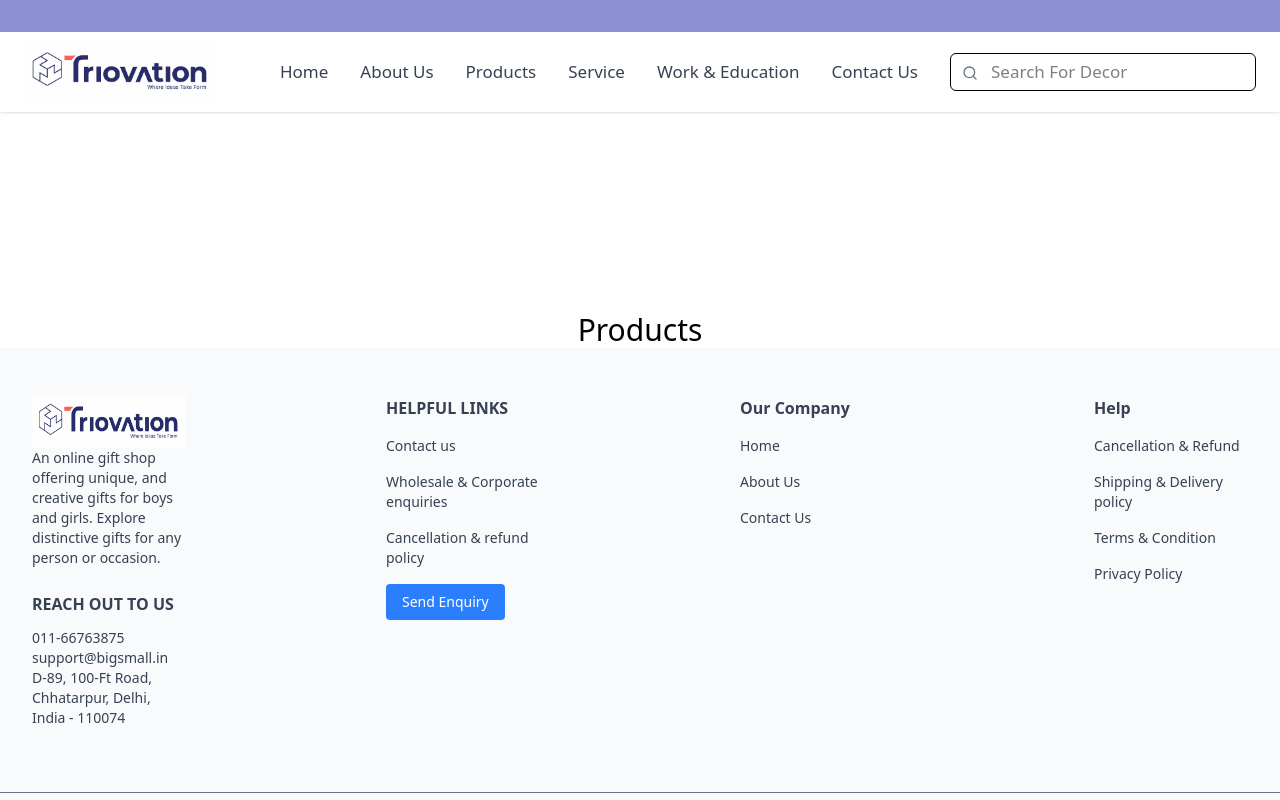
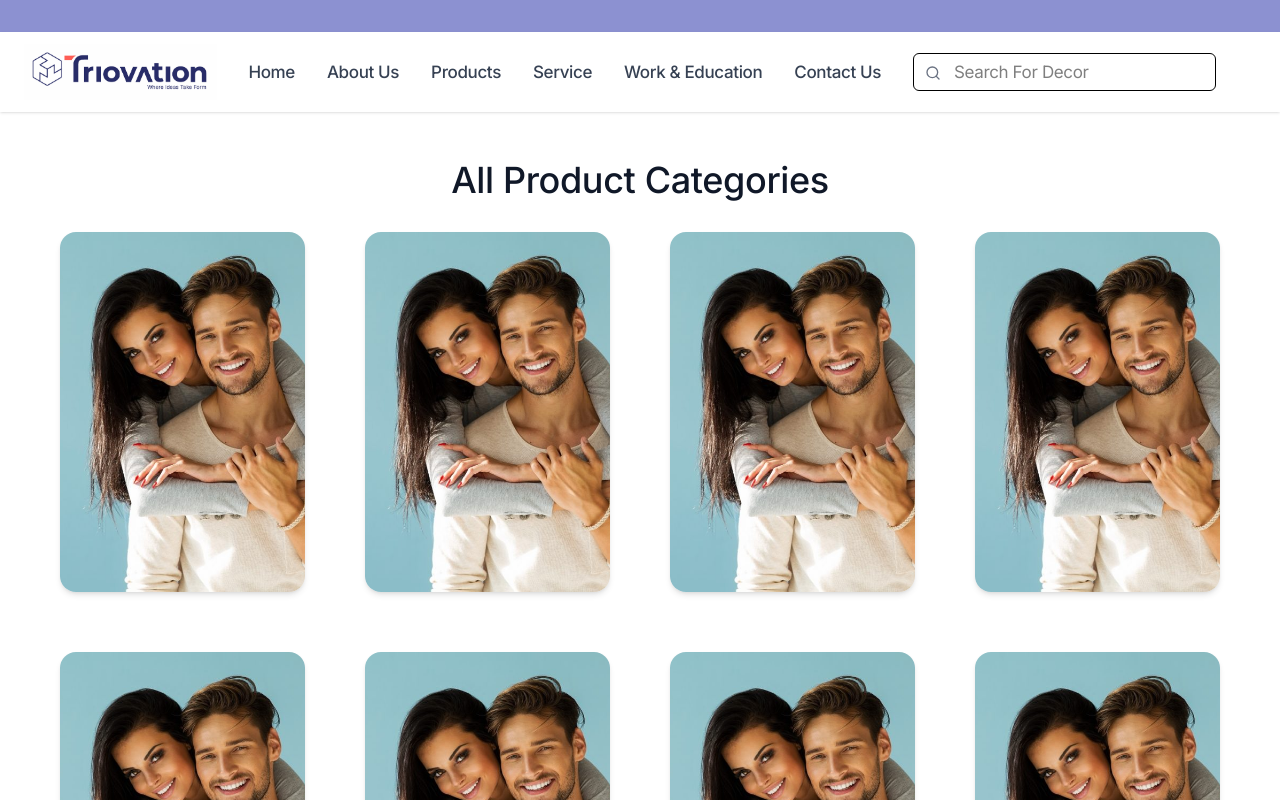
Before and after one commit to triovation-co/Triovation, a React (Vite) app: page /Products in a window 1280 px wide. Shown: the top 800 px of the page. Built offline with nearby package versions, Linux system fonts and the light colour scheme.

Commit message:
Product page updated

```diff
--- a/index.html
+++ b/index.html
@@ -4,6 +4,8 @@
     <meta charset="UTF-8" />
     <link rel="icon" type="image/svg+xml" href="/vite.svg" />
     <meta name="viewport" content="width=device-width, initial-scale=1.0" />
+    <link href="https://fonts.googleapis.com/css2?family=Inter:wght@400;500;600;700&display=swap" rel="stylesheet">
+
     <title>Triovation</title>
   </head>
   <body>
--- a/src/components/Navbar.jsx
+++ b/src/components/Navbar.jsx
@@ -1,6 +1,6 @@
 import React, { useState } from "react";
 import { Link, useNavigate } from "react-router-dom";
-import { Earth, Search, Menu, X } from "lucide-react"; // Added Menu + X icons
+import { Earth, Search, Menu, X } from "lucide-react";
 import Logo from "../assets/Logo.png";
 
 const Navbar = () => {
@@ -19,7 +19,7 @@ const Navbar = () => {
         <div className="flex items-center justify-between px-6 py-3">
           {/* Left: Logo */}
           <div
-            className="flex items-center space-x-2 cursor-pointer"
+            className="flex items-center space-x-2 cursor-pointer transition-transform hover:scale-105"
             onClick={() => navigate("/")}
           >
             <img src={Logo} alt="Logo" className="h-14 w-auto" />
@@ -30,108 +30,127 @@ const Navbar = () => {
             <Link
               to="/"
               onClick={() => setIsOpen(false)}
-              className="text-gray-700 font-medium hover:text-red-500 transition-colors text-[17px]"
+              className="text-gray-700 font-medium hover:text-red-500 transition-all duration-300 text-[17px] relative group"
+            >
+              Home
+              <span className="absolute -bottom-1 left-0 w-0 h-0.5 bg-red-500 transition-all duration-300 group-hover:w-full"></span>
+            </Link>
+            <Link
+              to="/About"
+              onClick={() => setIsOpen(false)}
+              className="text-gray-700 font-medium hover:text-red-500 transition-all duration-300 text-[17px] relative group"
+            >
+              About Us
+              <span className="absolute -bottom-1 left-0 w-0 h-0.5 bg-red-500 transition-all duration-300 group-hover:w-full"></span>
+            </Link>
+            <Link
+              to="/Products"
+              onClick={() => setIsOpen(false)}
+              className="text-gray-700 font-medium hover:text-red-500 transition-all duration-300 text-[17px] relative group"
+            >
+              Products
+              <span className="absolute -bottom-1 left-0 w-0 h-0.5 bg-red-500 transition-all duration-300 group-hover:w-full"></span>
+            </Link>
+            <Link
+              to="/Service"
+              onClick={() => setIsOpen(false)}
+              className="text-gray-700 font-medium hover:text-red-500 transition-all duration-300 text-[17px] relative group"
+            >
+              Service
+              <span className="absolute -bottom-1 left-0 w-0 h-0.5 bg-red-500 transition-all duration-300 group-hover:w-full"></span>
+            </Link>
+            <Link
+              to="/Work_Education"
+              onClick={() => setIsOpen(false)}
+              className="text-gray-700 font-medium hover:text-red-500 transition-all duration-300 text-[17px] relative group"
+            >
+              Work & Education
+              <span className="absolute -bottom-1 left-0 w-0 h-0.5 bg-red-500 transition-all duration-300 group-hover:w-full"></span>
+            </Link>
+            <Link
+              to="/ContactUs"
+              onClick={() => setIsOpen(false)}
+              className="text-gray-700 font-medium hover:text-red-500 transition-all duration-300 text-[17px] relative group"
+            >
+              Contact Us
+              <span className="absolute -bottom-1 left-0 w-0 h-0.5 bg-red-500 transition-all duration-300 group-hover:w-full"></span>
+            </Link>
+
+            {/* Search Box */}
+            <div className="relative flex mr-10 ">
+              <input
+                type="text"
+                placeholder="Search For Decor"
+                className="pl-10 pr-4 py-1.5 border rounded-md text-sm focus:outline-none focus:ring-1 focus:ring-gray-400 text-[17px] transition-all duration-300 focus:shadow-md focus:border-red-300"
+              />
+              <Search className="absolute left-3 top-3 h-4 w-4 text-gray-500 transition-colors duration-300" />
+            </div>
+          </div>
+
+          {/* Mobile Menu Button */}
+          <button
+            className="md:hidden text-gray-700 transition-all duration-500 hover:text-red-500 hover:scale-110"
+            onClick={() => setIsOpen(!isOpen)}
+          >
+            <div className="relative">
+              <Menu
+                size={28}
+                className={`transition-all duration-300 ${isOpen ? 'opacity-0 rotate-180 scale-0' : 'opacity-100 rotate-0 scale-100'}`}
+              />
+              <X
+                size={28}
+                className={`absolute top-0 left-0 transition-all duration-500 ${isOpen ? 'opacity-100 rotate-0 scale-100' : 'opacity-0 rotate-180 scale-0'}`}
+              />
+            </div>
+          </button>
+        </div>
+
+        {/* Mobile Menu */}
+        <div className={`md:hidden overflow-hidden transition-all duration-500 ease-in-out ${
+          isOpen
+            ? 'max-h-96 opacity-100'
+            : 'max-h-0 opacity-0'
+        }`}>
+          <div className="px-6 pb-4 flex flex-col space-y-4 bg-white border-t">
+            <Link
+              to="/"
+              onClick={() => setIsOpen(false)}
+              className="text-gray-700 font-medium hover:text-red-500 transition-all duration-500 hover:translate-x-2 hover:bg-gray-50 py-2 px-2 rounded"
             >
               Home
             </Link>
             <Link
               to="/About"
               onClick={() => setIsOpen(false)}
-              className="text-gray-700 font-medium hover:text-red-500 transition-colors text-[17px]"
+              className="text-gray-700 font-medium hover:text-red-500 transition-all duration-500 hover:translate-x-2 hover:bg-gray-50 py-2 px-2 rounded"
             >
               About Us
             </Link>
             <Link
               to="/Products"
               onClick={() => setIsOpen(false)}
-              className="text-gray-700 font-medium hover:text-red-500 transition-colors text-[17px]"
+              className="text-gray-700 font-medium hover:text-red-500 transition-all duration-500 hover:translate-x-2 hover:bg-gray-50 py-2 px-2 rounded"
             >
               Products
             </Link>
             <Link
               to="/Service"
               onClick={() => setIsOpen(false)}
-              className="text-gray-700 font-medium hover:text-red-500 transition-colors text-[17px]"
+              className="text-gray-700 font-medium hover:text-red-500 transition-all duration-500 hover:translate-x-2 hover:bg-gray-50 py-2 px-2 rounded"
             >
               Service
             </Link>
             <Link
               to="/Work_Education"
               onClick={() => setIsOpen(false)}
-              className="text-gray-700 font-medium hover:text-red-500 transition-colors text-[17px]"
+              className="text-gray-700 font-medium hover:text-red-500 transition-all duration-500 hover:translate-x-2 hover:bg-gray-50 py-2 px-2 rounded"
             >
               Work & Education
             </Link>
             <Link
               to="/ContactUs"
               onClick={() => setIsOpen(false)}
-              className="text-gray-700 font-medium hover:text-red-500 transition-colors text-[17px]"
-            >
-              Contact Us
-            </Link>
-
-            {/* Search Box */}
-            <div className="relative flex">
-              <input
-                type="text"
-                placeholder="Search For Decor"
-                className="pl-10 pr-4 py-1.5 border rounded-md text-sm focus:outline-none focus:ring-1 focus:ring-gray-400 text-[17px]"
-              />
-              <Search className="absolute left-3 top-3 h-4 w-4 text-gray-500 " />
-            </div>
-          </div>
-
-          {/* Mobile Menu Button */}
-          <button
-            className="md:hidden text-gray-700"
-            onClick={() => setIsOpen(!isOpen)}
-          >
-            {isOpen ? <X size={28} /> : <Menu size={28} />}
-          </button>
-        </div>
-
-        {/* Mobile Menu */}
-        {isOpen && (
-          <div className="md:hidden px-6 pb-4 flex flex-col space-y-4 bg-white border-t">
-            <Link
-              to="/"
-              onClick={() => setIsOpen(false)}
-              className="text-gray-700 font-medium hover:text-red-500"
-            >
-              Home
-            </Link>
-            <Link
-              to="/About"
-              onClick={() => setIsOpen(false)}
-              className="text-gray-700 font-medium hover:text-red-500"
-            >
-              About Us
-            </Link>
-            <Link
-              to="/Products"
-              onClick={() => setIsOpen(false)}
-              className="text-gray-700 font-medium hover:text-red-500"
-            >
-              Products
-            </Link>
-            <Link
-              to="/Service"
-              onClick={() => setIsOpen(false)}
-              className="text-gray-700 font-medium hover:text-red-500"
-            >
-              Service
-            </Link>
-            <Link
-              to="/Work_Education"
-              onClick={() => setIsOpen(false)}
-              className="text-gray-700 font-medium hover:text-red-500"
-            >
-              Work & Education
-            </Link>
-            <Link
-              to="/ContactUs"
-              onClick={() => setIsOpen(false)}
-              className="text-gray-700 font-medium hover:text-red-500"
+              className="text-gray-700 font-medium hover:text-red-500 transition-all duration-500 hover:translate-x-2 hover:bg-gray-50 py-2 px-2 rounded"
             >
               Contact Us
             </Link>
@@ -141,12 +160,12 @@ const Navbar = () => {
               <input
                 type="text"
                 placeholder="Search For Decor"
-                className="pl-10 pr-4 py-1.5 border rounded-md text-sm focus:outline-none focus:ring-1 focus:ring-gray-400 w-full"
+                className="pl-10 pr-4 py-1.5 border rounded-md text-sm focus:outline-none focus:ring-1 focus:ring-gray-400 w-full transition-all duration-300 focus:shadow-md focus:border-red-300"
               />
-              <Search className="absolute left-3 top-2 h-4 w-4 text-gray-500" />
+              <Search className="absolute left-3 top-2 h-4 w-4 text-gray-500 transition-colors duration-300" />
             </div>
           </div>
-        )}
+        </div>
       </nav>
     </header>
   );
--- a/src/index.css
+++ b/src/index.css
@@ -2,3 +2,9 @@
 @tailwind base;
 @tailwind components;
 @tailwind utilities;
+
+body {
+  font-family: 'Inter', sans-serif;
+  line-height: 150%;
+  letter-spacing: -0.023em;
+}
--- a/src/pages/Products.jsx
+++ b/src/pages/Products.jsx
@@ -1,9 +1,88 @@
-import React from 'react'
+import React from "react";
+import image1 from "../assets/image1.jpg";
+
+// Sample Data
+const sections = [
+  {
+    title: "All Product Categories",
+    items: [
+      { title: "Corporate Gifts Online", image: image1 },
+      { title: "Unique Rakhi Gifts for Raksha Bandhan", image: image1 },
+      { title: "Bigsmall Originals", image: image1 },
+      { title: "Best Sellers", image: image1 },
+      { title: "Unique Gadget Gifts", image: image1 },
+      { title: "Unique Gifts for Her", image: image1 },
+      { title: "Unique Gifts for Men", image: image1 },
+      { title: "All of It - Gift Ideas", image: image1 },
+    ],
+  },
+  {
+    title: "Rakhi Gifts",
+    items: [
+      { title: "Unique Rakhi Gifts for Sister", image: image1 },
+      { title: "Special Raksha Bandhan Gifts for Brother", image: image1 },
+      { title: "Rakhi Gifts for Kids", image: image1 },
+      { title: "Rakhi Gifts for Bhaiya and Bhabhi", image: image1 },
+    ],
+  },
+  {
+    title: "Raksha Bandhan Gifts",
+    items: [
+      { title: "Gift 1", image: image1 },
+      { title: "Gift 2", image: image1 },
+      { title: "Gift 3", image: image1 },
+      { title: "Gift 4", image: image1 },
+    ],
+  },
+];
 
 const Products = () => {
   return (
-    <div className='text-3xl text-center mt-50'>Products</div>
-  )
-}
+    <main className="mx-auto px-15 py-12">
+      {/* Only show big title for the first section */}
+      <h1 className="text-center text-4xl font-medium text-gray-900 mb-8">
+        All Product Categories
+      </h1>
 
-export default Products
+      {sections.map((section, idx) => (
+        <div key={idx} className="mb-16">
+          {/* Show divider line + section title ONLY if not the first */}
+          {idx !== 0 && (
+            <div className="flex items-center my-10">
+              <div className="flex-grow border-t-2 border-gray-300"></div>
+              <span className="mx-4 text-gray-700 font-semibold text-2xl">
+                {section.title}
+              </span>
+              <div className="flex-grow border-t-2 border-gray-300"></div>
+            </div>
+          )}
+
+          {/* Grid of Images (4 per row) */}
+          <div className="grid grid-cols-1 sm:grid-cols-2 md:grid-cols-3 lg:grid-cols-4 gap-15">
+            {section.items.map((item, i) => (
+              <div
+                key={i}
+                className="relative rounded-2xl overflow-hidden shadow-md group cursor-pointer"
+              >
+                {/* Image */}
+                <img
+                  src={item.image}
+                  alt={item.title}
+                  className="w-full h-90 object-cover group-hover:scale-105 transition-transform duration-300"
+                />
+                {/* Hover Overlay */}
+                <div className="absolute inset-0 bg-black/40 flex items-center justify-center opacity-0 group-hover:opacity-100 transition-opacity duration-300">
+                  <p className="text-white text-center text-lg font-semibold px-2">
+                    {item.title}
+                  </p>
+                </div>
+              </div>
+            ))}
+          </div>
+        </div>
+      ))}
+    </main>
+  );
+};
+
+export default Products;
```
